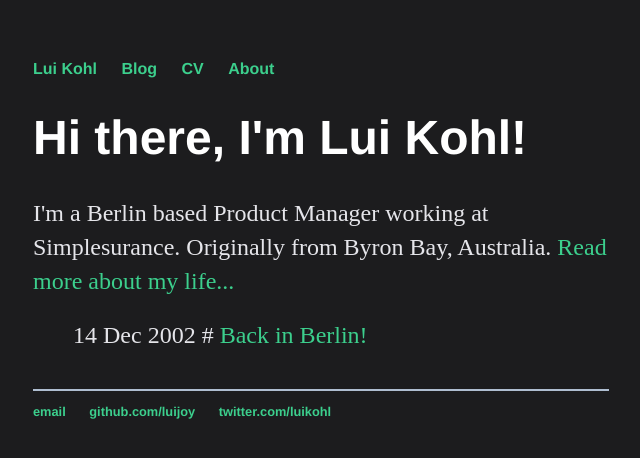
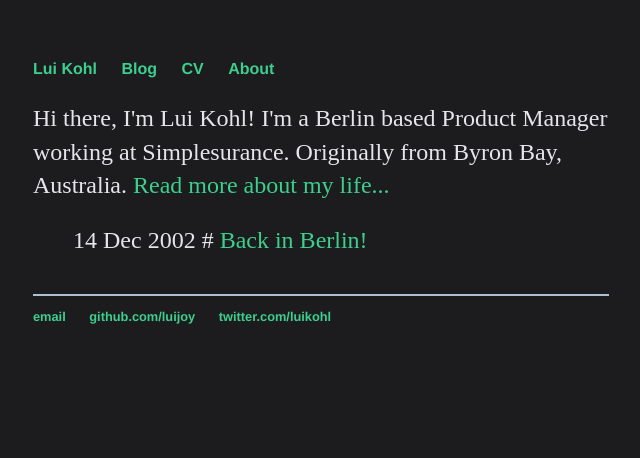
Before and after one commit to luijoy/luijoy.github.io, a Jekyll site: the page built from index.html, in a window 1280 px wide. Shown: the top 458 px of the page, without its empty margins (319-959 px from the left). Built offline with Jekyll 4.4.1, drawn with Linux system fonts in a browser that asks for light colours.

```diff
--- a/index.html
+++ b/index.html
@@ -3,8 +3,7 @@ layout: default
 title: Lui Kohl, Product Manager
 ---
 <div class="blurb">
-	<h1>Hi there, I'm Lui Kohl!</h1>
-	<p>I'm a Berlin based Product Manager working at Simplesurance. Originally from Byron Bay, Australia. <a href="/about">Read more about my life...</a></p>
+	<p>Hi there, I'm Lui Kohl! I'm a Berlin based Product Manager working at Simplesurance. Originally from Byron Bay, Australia. <a href="/about">Read more about my life...</a></p>
 </div><!-- /.blurb -->
 
 <ul class="posts">
@@ -12,4 +11,4 @@ title: Lui Kohl, Product Manager
 	  {% for post in site.posts %}
 	    <li><span>{{ post.date | date_to_string }}</span> # <a href="{{ post.url }}" title="{{ post.title }}">{{ post.title }}</a></li>
 	  {% endfor %}
-	</ul>
+</ul>
```
